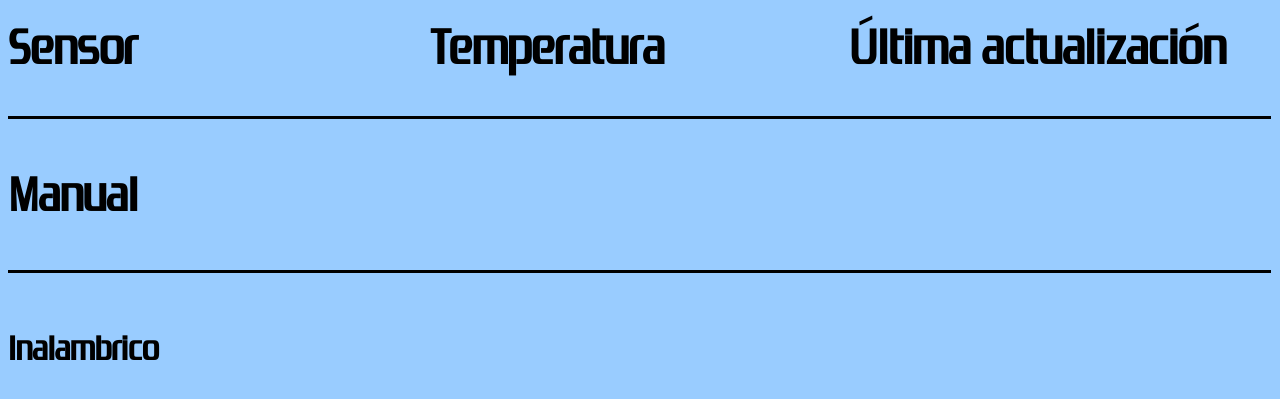
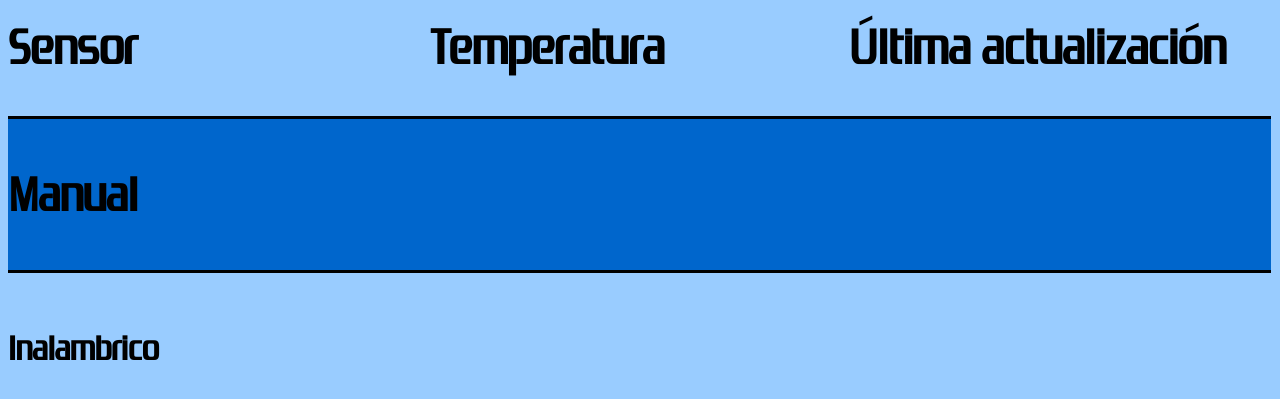
Before and after one commit to blackaosdragon/raspberryServer, a website: page home/index.html in a window 1280 px wide. Shown: the part 195-594 px from the top of the page. Drawn offline with Linux system fonts and the light colour scheme.

Commit message:
Cambio de barras en colores

```diff
--- a/home/styles.css
+++ b/home/styles.css
@@ -34,6 +34,7 @@ body{
     font-size: 250%;
     border-style: solid hidden solid hidden;
     font-family: 'Znric-Regular';
+    background-color: #0066cc;
 }
 .temperatura{
     align-content: center;
@@ -41,6 +42,7 @@ body{
     font-size: 250%;
     border-style: solid hidden solid hidden;
     font-family: 'Znric-Regular';
+    background-color: #0066cc;
 }
 .tiempo{
     align-content: center;
@@ -49,6 +51,7 @@ body{
     font-size: 250%;
     border-style: solid hidden solid hidden;
     font-family: 'Znric-Regular';
+    background-color: #0066cc;
 }
 .time{
     justify-content: center;
```
